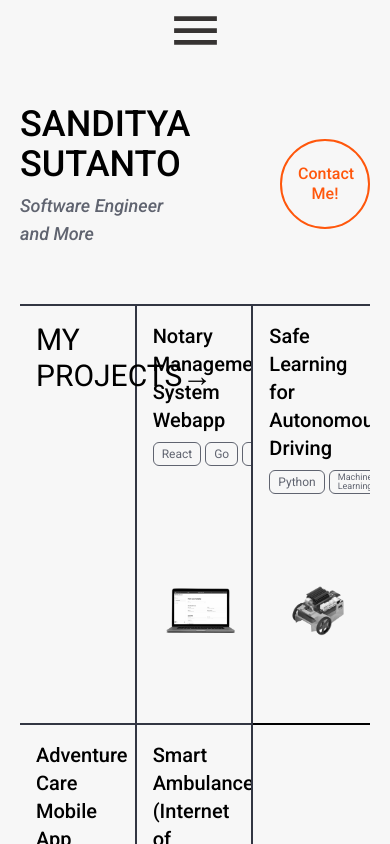
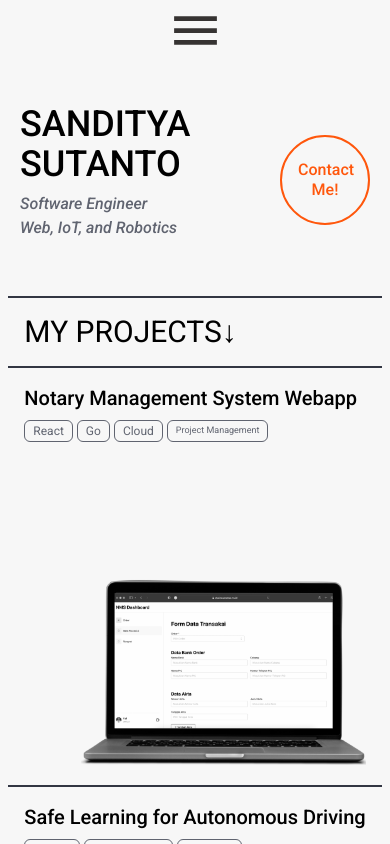
Before and after one commit to sanditya12/portfolio-website, a React (Vite) app: page / in a window 390 px wide. Shown: the top 844 px of the page. Built offline with nearby package versions, Linux system fonts and the light colour scheme.

Commit message:
added basic layout responsiveness to home

```diff
--- a/index.html
+++ b/index.html
@@ -2,11 +2,7 @@
 <html lang="en">
   <head>
     <meta charset="UTF-8" />
-    <link
-      rel="icon"
-      type="image/x-icon"
-      href="public/images/favicon/favicon.ico"
-    />
+    <link rel="icon" type="image/x-icon" href="images/favicon/favicon.ico" />
     <meta name="viewport" content="width=device-width, initial-scale=1.0" />
     <title>Sanditya's Portfolio</title>
     <link rel="preconnect" href="https://fonts.googleapis.com" />
--- a/src/components/section/home/Hero.tsx
+++ b/src/components/section/home/Hero.tsx
@@ -2,13 +2,13 @@ import CircleButton from "../../button/CircleButton";
 
 const Hero = () => {
   return (
-    <section className={`pt-9 pb-14 space-x-8 flex-row`}>
+    <section className={`pt-9 pb-14 md:space-x-8 flex-row px-5`}>
       <div className={`space-y-2`}>
         <h1 className={`uppercase animate-text-up`}>Sanditya Sutanto</h1>
-        <h3 className={`text-grey italic animate-text-up`}>
+        <h4 className={`text-grey italic animate-text-up`}>
           Software Engineer <br />
-          and More
-        </h3>
+          Web, IoT, and Robotics
+        </h4>
       </div>
       <div className={`pt-4`}>
         <a href="https://www.linkedin.com/in/sanditya/" target="_blank">
--- a/src/components/section/home/Projects.tsx
+++ b/src/components/section/home/Projects.tsx
@@ -21,13 +21,16 @@ const Projects: React.FC<Props> = ({ className }) => {
   return (
     <section className={`${className}`}>
       <div className={`relative`}>
-        <div id="grid" className={`grid grid-cols-3`}>
+        <div id="grid" className={`grid grid-cols-1 md:grid-cols-3`}>
           <div
-            className={`b-project border-dark min-h-[25rem] p-4 ${
+            className={`b-project border-dark md:min-h-[25rem] p-4 ${
               nRows > 1 ? "border-b-0" : null
             }`}
           >
-            <h2 className={`text-3xl font-normal`}>MY PROJECTS→</h2>
+            <h2 className={`text-3xl font-normal`}>
+              MY PROJECTS<span className={`hidden md:block`}>→</span>
+              <span className={`md:hidden`}>↓</span>
+            </h2>
           </div>
           {projects &&
             projects.map((project, index) => {
@@ -43,7 +46,7 @@ const Projects: React.FC<Props> = ({ className }) => {
                     tags={project.tags}
                     bgImg={project.bgImg}
                     className={`b-project ${isThirdCol ? "border-r-0" : null} ${
-                      isLastRow ? "b-b-md" : null
+                      isLastRow ? "md:b-b-md" : null
                     }
                   `}
                     key={realIndex}
--- a/src/placeholders/project-data.ts
+++ b/src/placeholders/project-data.ts
@@ -10,7 +10,7 @@ const DUMMY_PROJECTS: Project[] = [
   },
   {
     slug: "safe-learing-in-autonomous-driving",
-    name: "Safe Learning for Autonomous Driving",
+    name: "Safe Learning for Autonomous Driving ",
     img: "/images/placeholders/jetbot.png",
     bgImg: "/images/placeholders/track_sample.jpg",
     tags: ["Python", "Machine Learning", "Robotics"],
--- a/src/styles/global.css
+++ b/src/styles/global.css
@@ -24,7 +24,7 @@
   }
 
   section {
-    @apply flex flex-col justify-center items-center px-5;
+    @apply flex flex-col justify-center items-center;
   }
   section > *:first-child {
     @apply max-w-5xl;
@@ -41,7 +41,7 @@
   }
 
   .b-project {
-    @apply border-[2px] border-l-0 border-b-0;
+    @apply border-[2px] border-l-0 border-b-0 md:border-r-[2px] border-r-0;
   }
 
   .b-y-md {
```
